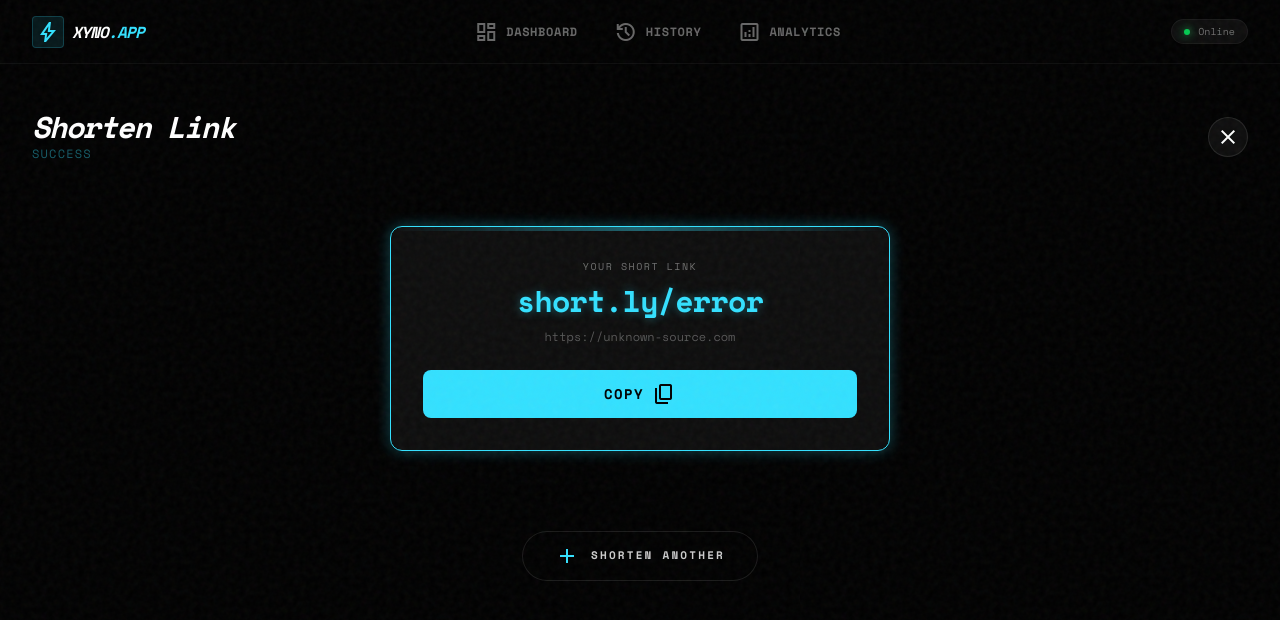
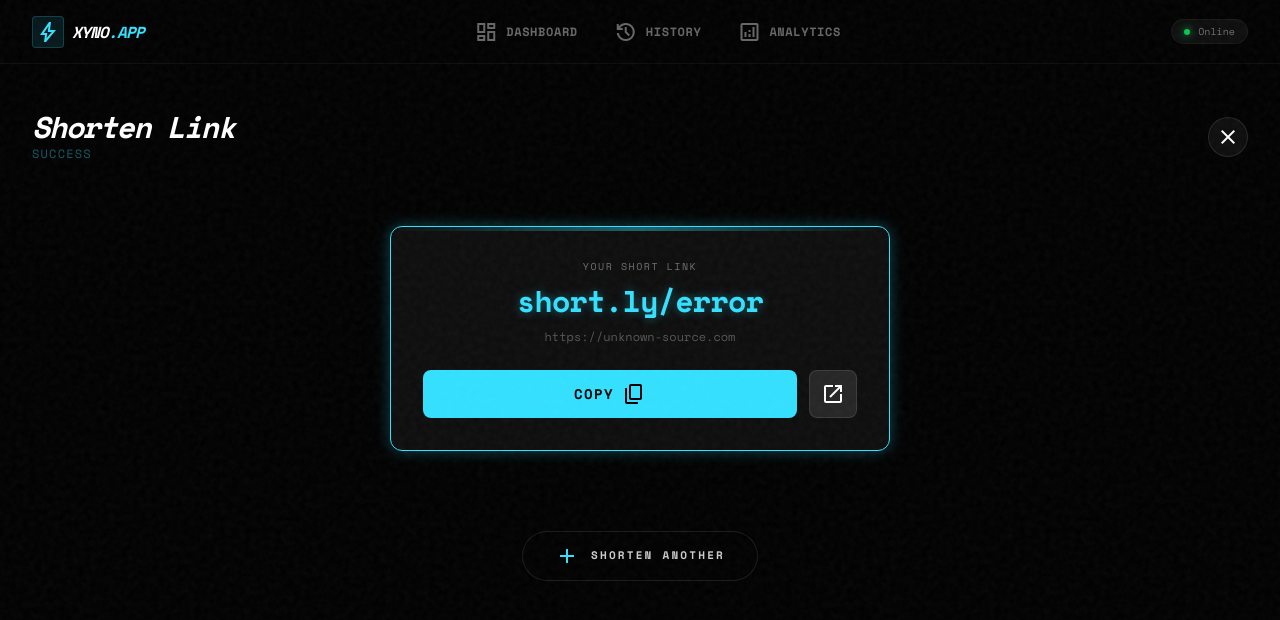
Before and after one commit to Akmalwizdom/onyx-shortener, a Next.js app: page /share in a window 1280 px wide. Shown: the top 620 px of the page. Built offline with nearby package versions, Linux system fonts and the light colour scheme.

Commit message:
fix: improve referrer tracking and add visit button

```diff
--- a/app/[slug]/route.ts
+++ b/app/[slug]/route.ts
@@ -38,7 +38,7 @@ export async function GET(
         }
 
         // Increment click count (Fire and forget for speed using waitUntil)
-        const referrer = request.headers.get('referer') || 'direct';
+        const referrer = request.headers.get('referer') || null;
         const userAgent = request.headers.get('user-agent') || 'unknown';
 
         // Update stats asynchronously (non-blocking)
--- a/app/share/page.tsx
+++ b/app/share/page.tsx
@@ -111,6 +111,16 @@ function ShareContent() {
                 <span className="material-symbols-outlined ml-2 text-lg">content_copy</span>
               </button>
 
+              <a
+                href={shortUrl}
+                target="_blank"
+                rel="noopener"
+                className="group flex-none relative flex items-center justify-center overflow-hidden rounded-lg h-12 w-12 bg-white/10 border border-white/10 text-white text-sm font-bold leading-normal transition-transform active:scale-95 hover:bg-white/20"
+                title="Visit Link"
+              >
+                <span className="material-symbols-outlined text-xl">open_in_new</span>
+              </a>
+
               {canShare && (
                 <button
                   onClick={handleShare}
```
